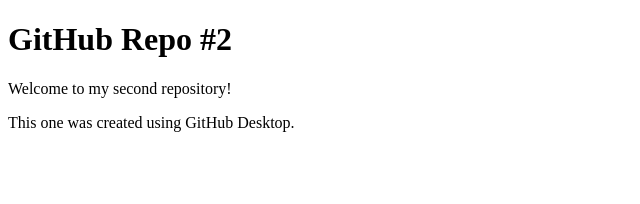
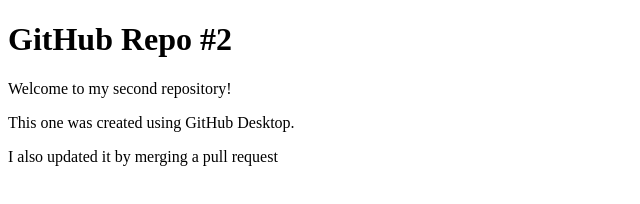
Before and after one commit to cincy-media-guy/my-second-repo, a plain HTML site: page index.html in a window 1280 px wide. Shown: the whole page, without its empty margins (0-640 px from the left). Drawn offline with Linux system fonts and the light colour scheme.

Commit message:
Update index.html
Added a new paragraph

```diff
--- a/index.html
+++ b/index.html
@@ -9,5 +9,6 @@
    <h1>GitHub Repo #2</h1>
    <p>Welcome to my second repository!</p>
    <p>This one was created using GitHub Desktop.</p>
+   <p>I also updated it by merging a pull request</p>
 </body>
 </html>
```
